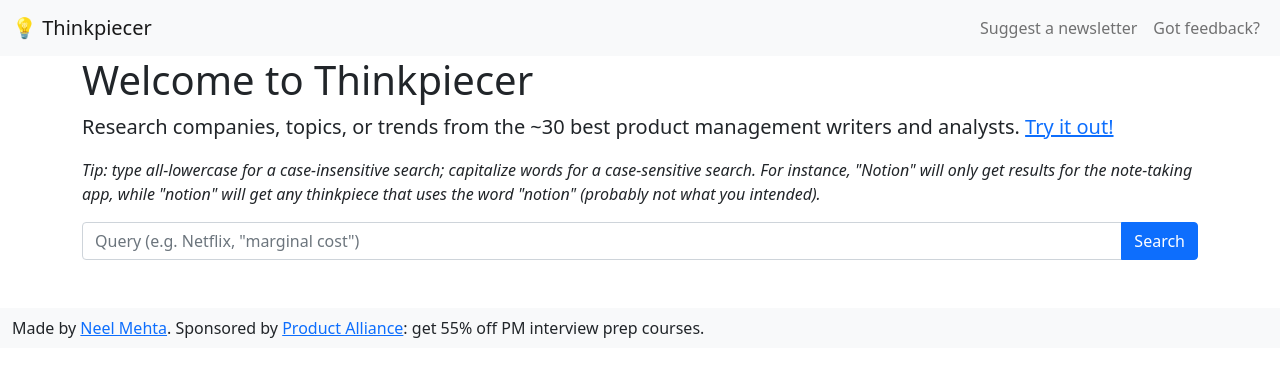
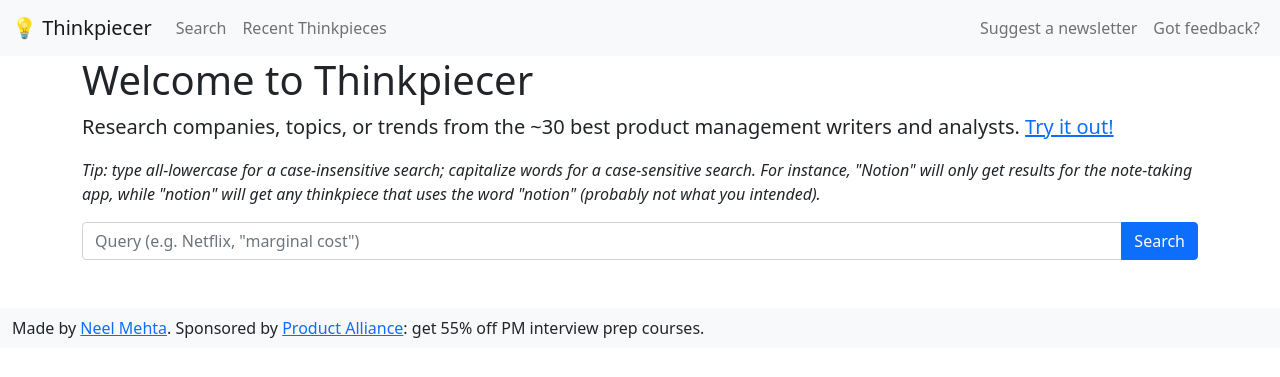
Before and after one commit to hathix/pm-thinkpieces, a Flask app: page / in a window 1280 px wide. Shown: the top 377 px of the page. Run offline with Flask 2, Linux system fonts and the light colour scheme.

Commit message:
introduce the recent feed for good: :

```diff
--- a/templates/header.html
+++ b/templates/header.html
@@ -42,6 +42,14 @@
         </button>
 
         <div class="collapse navbar-collapse" id="navbarNav">
+          <ul class="navbar-nav">
+            <li class="nav-item">
+              <a class="nav-link" href="/search">Search</a>
+            </li>
+            <li class="nav-item">
+              <a class="nav-link" href="/recent">Recent Thinkpieces</a>
+            </li>
+          </ul>
           <ul class="navbar-nav ms-auto">
             <li class="nav-item">
               <a class="nav-link" href="https://www.linkedin.com/posts/neelmehta18_productmanagement-interviewtips-apm-activity-6744279690539749376-DUow" target="_blank">Suggest a newsletter</a>
```
